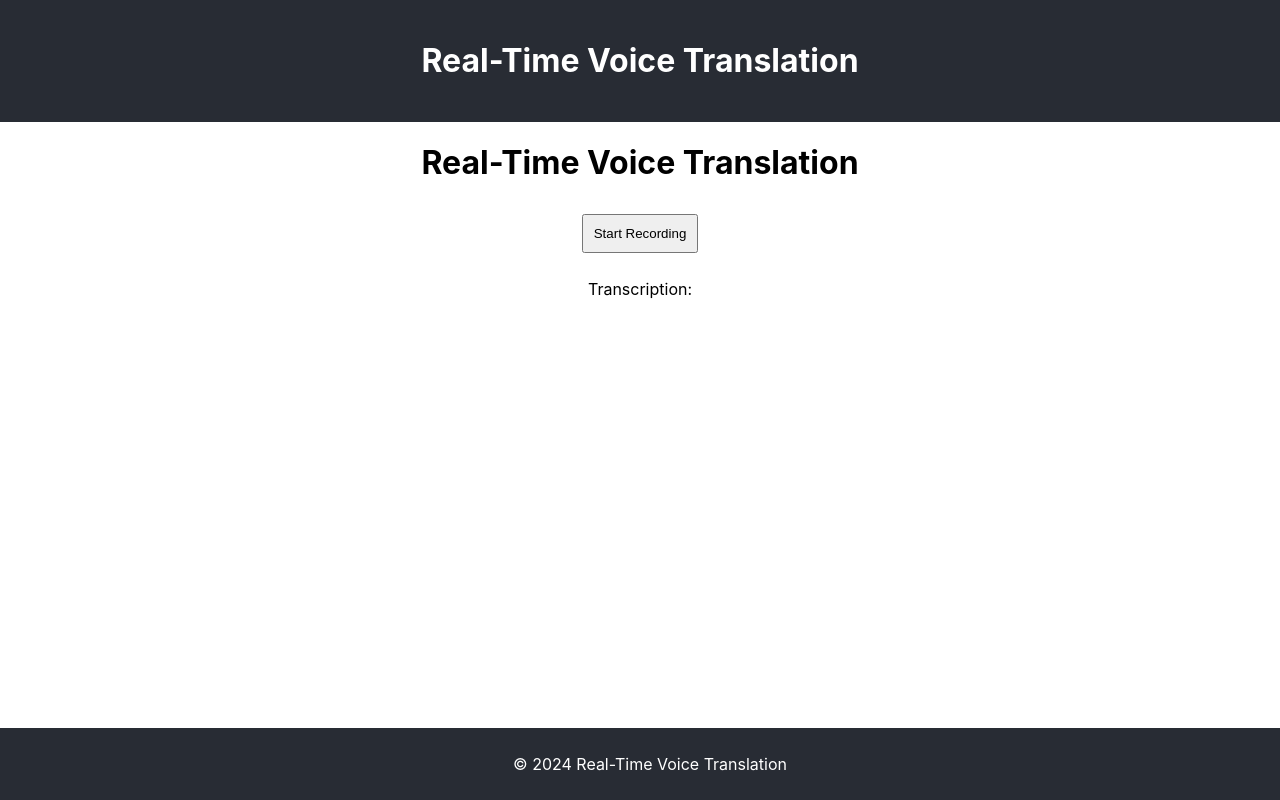
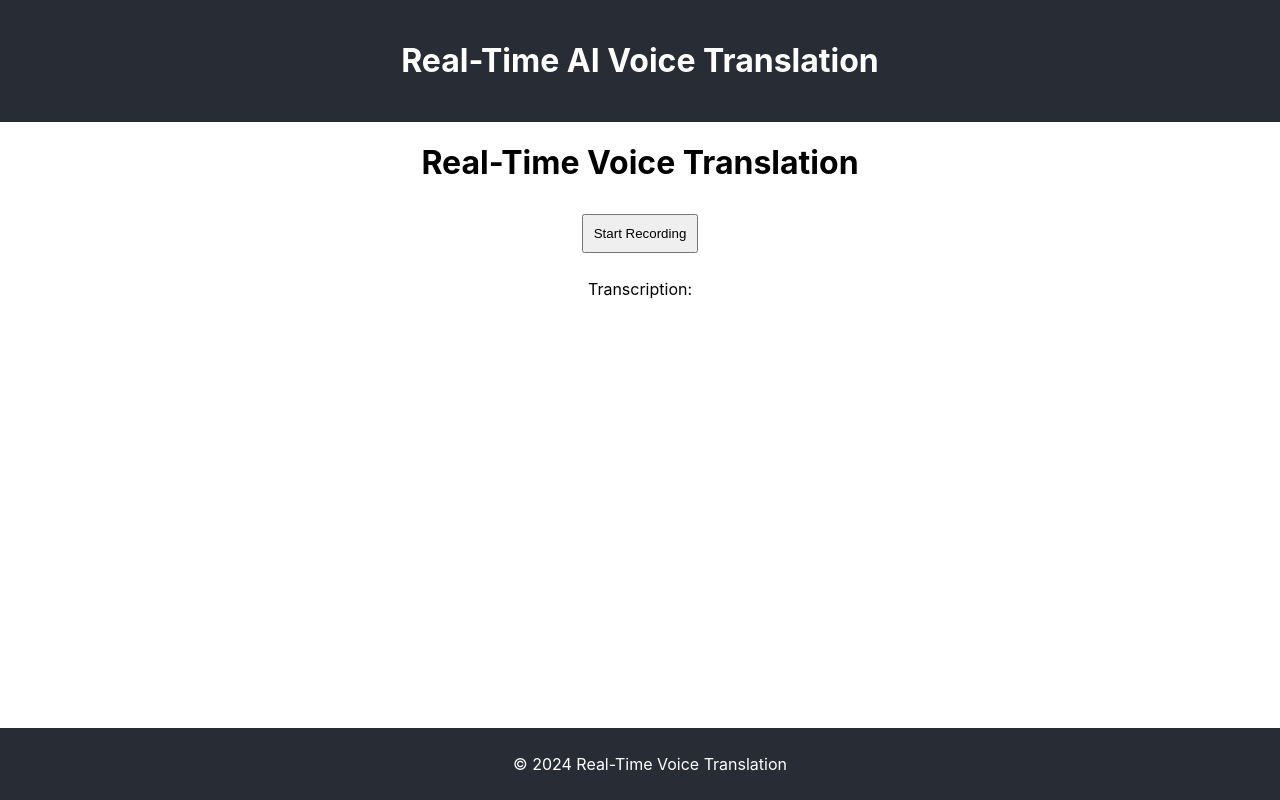
Before and after one commit to Anuraj4/BE-Project, a React (Create React App) app in the folder RealTimeVoiceTranslation/frontend/: page / in a window 1280 px wide. Built offline with nearby package versions, Linux system fonts and the light colour scheme; no server answers; the HTML template or start-up script is replaced by a standard one.

Commit message:
changing header

```diff
--- a/RealTimeVoiceTranslation/frontend/src/components/Header.js
+++ b/RealTimeVoiceTranslation/frontend/src/components/Header.js
@@ -3,7 +3,7 @@ import React from 'react';
 const Header = () => {
   return (
     <header>
-      <h1>Real-Time Voice Translation</h1>
+      <h1>Real-Time AI Voice Translation</h1>
     </header>
   );
 };
```
